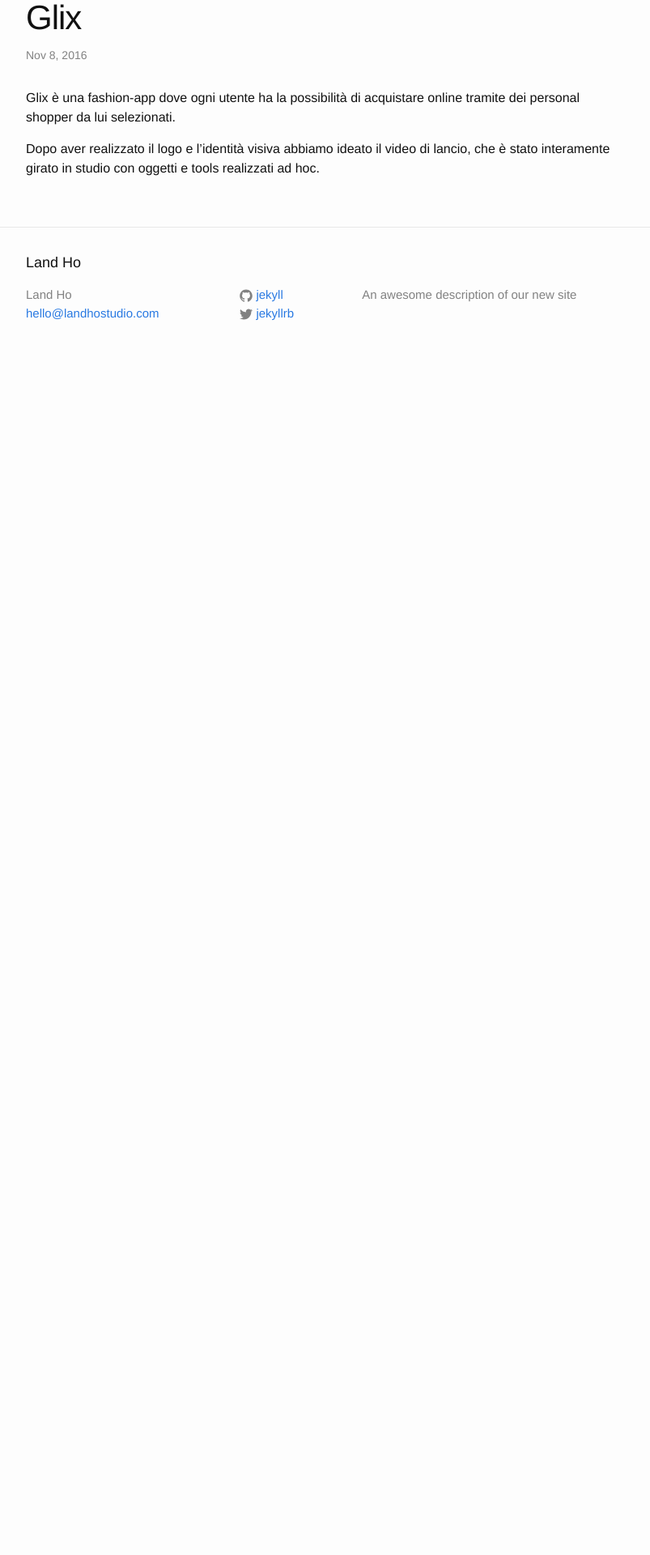
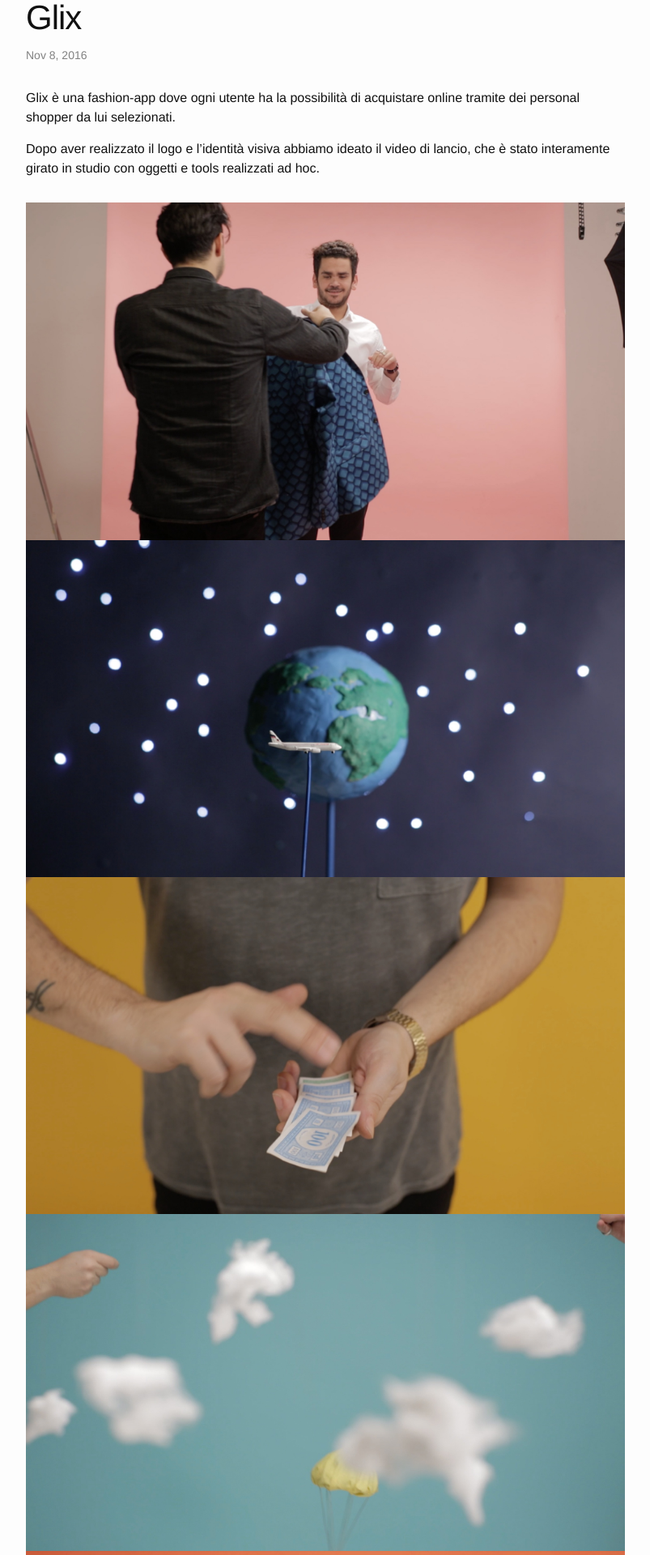
Before and after one commit to landhostudio/landhostudio-jekyll, a Jekyll site: the page built from _works/glix.markdown, in a window 1280 px wide. Shown: the part 664-2584 px from the top of the page at 81% size, without its empty margins (238-1041 px from the left). Built offline with Jekyll 4.4.1, drawn with Linux system fonts in a browser that asks for light colours; before the commit the page ends 1122 px from its top, so only the background shows below that; grey boxes are pictures that could not be loaded.

Commit message:
Added grid to works

```diff
--- a/_layouts/work.html
+++ b/_layouts/work.html
@@ -24,4 +24,20 @@
     {{ content }}
   </div>
 
+  {% if page.grid %}
+    <div class="post-grid">
+      {% for item in page.grid %}
+        <div class="post-grid-item{% if item.size == 'half' %} post-grid-item--half{% elsif item.size == 'huge' %} post-grid-item--huge{% endif %}">
+          {% if item.image_file and item.video_file %}
+            <video preload="none" muted loop controls poster="{{ item.image_file }}">
+              <source src="{{ item.video_file }}" type="video/mp4">
+            </video>
+          {% elsif item.image_file %}
+            <img src="{{ item.image_file }}" alt="">
+          {% endif %}
+        </div>
+      {% endfor %}
+    </div>
+  {% endif %}
+
 </article>
--- a/_sass/minima/_layout.scss
+++ b/_sass/minima/_layout.scss
@@ -235,3 +235,9 @@
     }
   }
 }
+
+.post-grid {
+  video {
+    width: 100%;
+  }
+}
```
